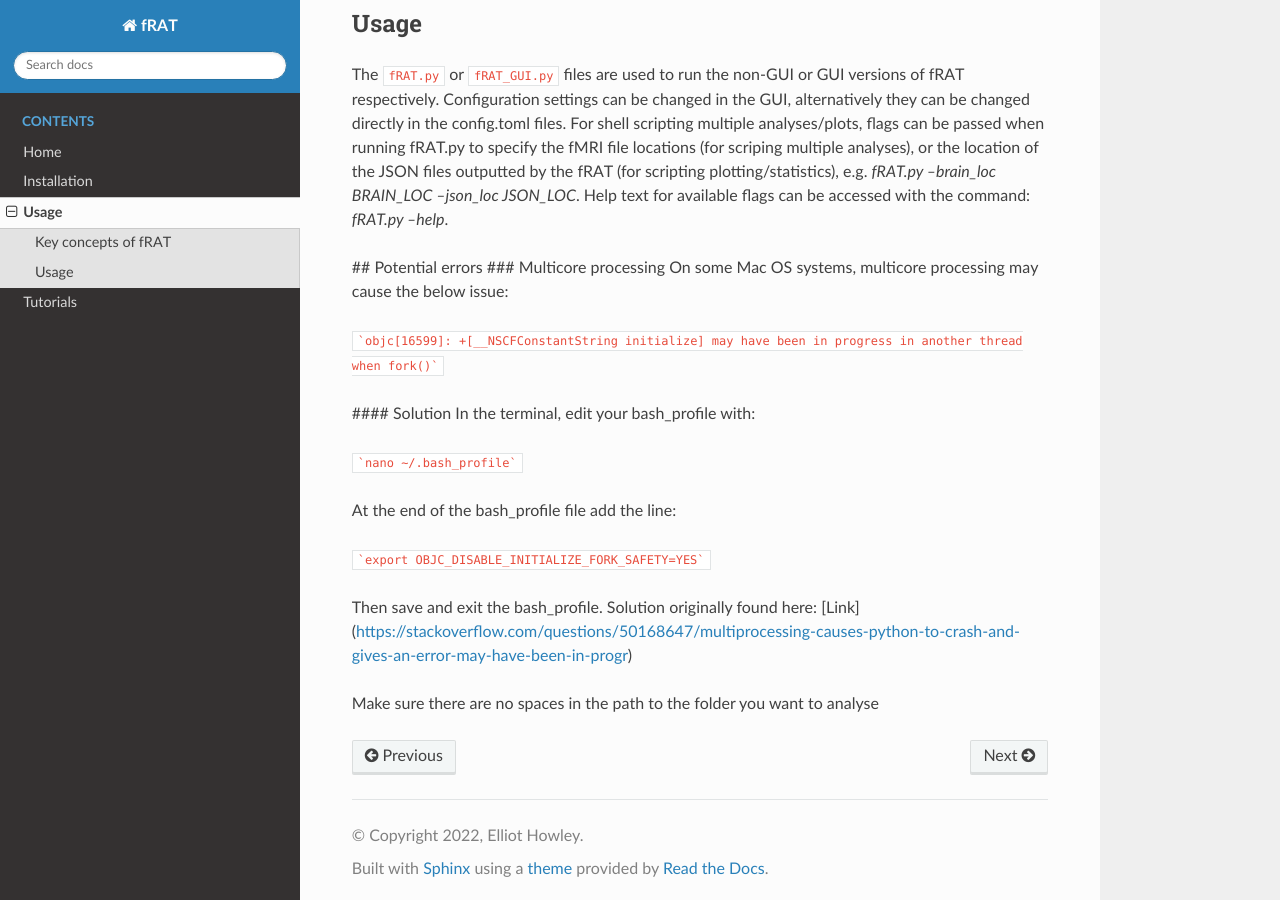
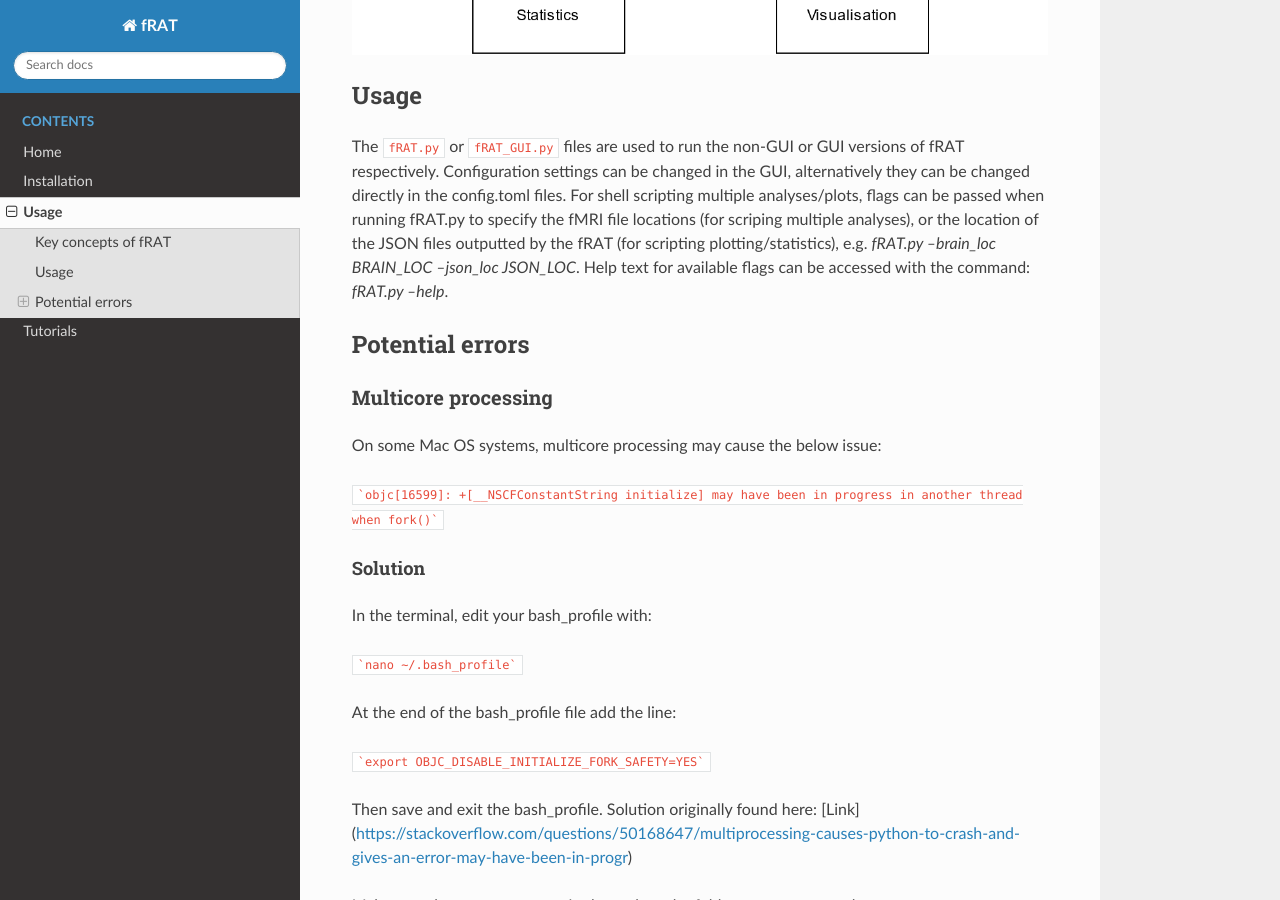
Before and after one commit to elliohow/fMRI_ROI_Analysis_Tool, a Sphinx documentation site: the page built from docs/usage.rst, in a window 1280 px wide and 900 px high, scrolled down 1339 px. Built offline with Sphinx 7.4.7 and the Read the Docs theme 2.0.0, drawn with Linux system fonts in a browser that asks for light colours; some of the changed text lies outside the part shown.

Commit message:
* Documentation update

````diff
--- a/docs/installation.rst
+++ b/docs/installation.rst
@@ -4,7 +4,7 @@
 Installation
 ============
 .. contents:: :local:
-    :maxdepth: 2
+    :depth: 2
 
 Firstly navigate to where you wish to install fRAT, and then run the following command in the terminal::
 
--- a/docs/usage.rst
+++ b/docs/usage.rst
@@ -37,13 +37,16 @@
 accessed with the command: `fRAT.py --help`.
 
 
-## Potential errors
-### Multicore processing
+Potential errors
+================
+Multicore processing
+--------------------
 On some Mac OS systems, multicore processing may cause the below issue:
 
 ```objc[16599]: +[__NSCFConstantString initialize] may have been in progress in another thread when fork()```
 
-#### Solution
+Solution
+********
 In the terminal, edit your bash_profile with:
 
 ```nano ~/.bash_profile```
````
Also changed, not shown: docs/tutorials/Basic-ROI-analysis.rst (+7 -5 lines).
